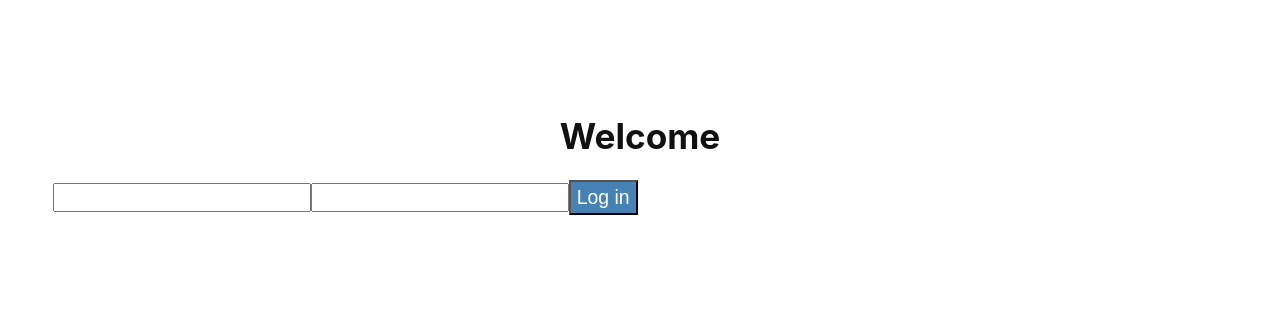
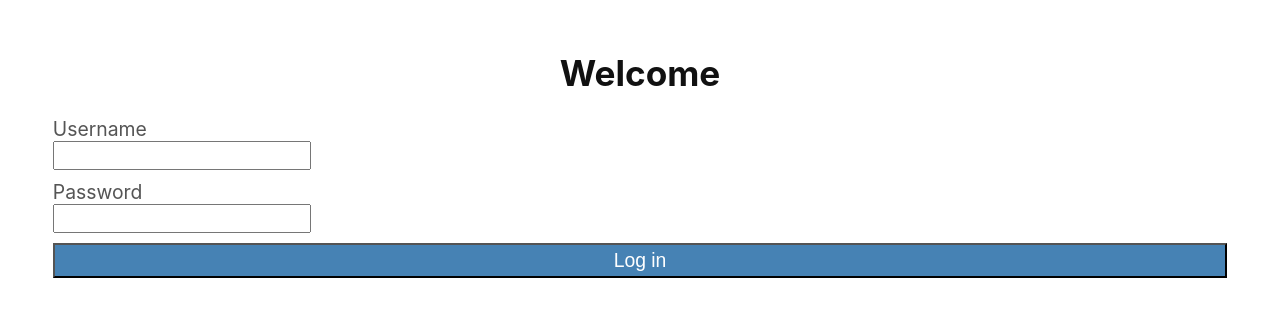
Before and after one commit to aleksandr-kiliushin/finances-backend, a Next.js app in the folder client/: page /login in a window 1280 px wide. Shown: the part 247-564 px from the top of the page. Built offline with nearby package versions, Linux system fonts and the light colour scheme.

Commit message:
n24: feat: create Form component

```diff
--- /dev/null
+++ b/client/src/components/lib/form-constructor/form-row/index.module.css
@@ -0,0 +1,6 @@
+.FormRow {
+}
+
+.Label {
+	color: var(--gray);
+}
--- /dev/null
+++ b/client/src/components/lib/form-constructor/form-row/index.tsx
@@ -0,0 +1,19 @@
+import { ReactChild } from 'react'
+
+// Styles
+import s from './index.module.css'
+
+export const FormRow = ({ children, label = '' }: IProps) => {
+	return (
+		<div className={s.FormRow}>
+			<div className={s.Label}>{label}</div>
+
+			{children}
+		</div>
+	)
+}
+
+interface IProps {
+	children: ReactChild
+	label?: ReactChild
+}
--- /dev/null
+++ b/client/src/components/lib/form-constructor/form/index.module.css
@@ -0,0 +1,5 @@
+.Form {
+	display: flex;
+	flex-direction: column;
+	row-gap: 10px;
+}
--- /dev/null
+++ b/client/src/components/lib/form-constructor/form/index.tsx
@@ -0,0 +1,10 @@
+import { DetailedHTMLProps, FormHTMLAttributes } from 'react'
+
+// Styles
+import s from './index.module.css'
+
+export const Form = ({ children }: IProps) => {
+	return <form className={s.Form}>{children}</form>
+}
+
+type IProps = DetailedHTMLProps<FormHTMLAttributes<HTMLFormElement>, HTMLFormElement>
--- a/client/src/pages/login/index.tsx
+++ b/client/src/pages/login/index.tsx
@@ -6,8 +6,10 @@ import { useForm, SubmitHandler } from 'react-hook-form'
 import { authContext, useAuth } from '#context/auth' //To do: change to AuthContext.
 
 // Components
+import { Form } from '#components/lib/form-constructor/form'
+import { FormRow } from '#components/lib/form-constructor/form-row'
+import { HookFormInput } from '#components/lib/form-constructor/input'
 import { Button } from '#components/lib/button'
-import { HookFormInput } from '#components/lib/react-hook-form/input'
 
 // Styles
 import s from './index.module.css'
@@ -53,13 +55,17 @@ export default function Login() {
 		<div className={s.Container}>
 			<h1 className={s.Centered}>Welcome</h1>
 
-			<form onSubmit={handleSubmit(onSubmit)}>
-				<HookFormInput {...register('username', { required: true })} />
+			<Form onSubmit={handleSubmit(onSubmit)}>
+				<FormRow label="Username">
+					<HookFormInput {...register('username', { required: true })} />
+				</FormRow>
 
-				<HookFormInput type="password" {...register('password', { required: true })} />
+				<FormRow label="Password">
+					<HookFormInput type="password" {...register('password', { required: true })} />
+				</FormRow>
 
 				<Button type="submit">Log in</Button>
-			</form>
+			</Form>
 		</div>
 	)
 }
```
Also changed, not shown: client/src/components/lib/form-constructor/input/index.tsx (renamed from client/src/components/lib/react-hook-form/input/index.tsx).
